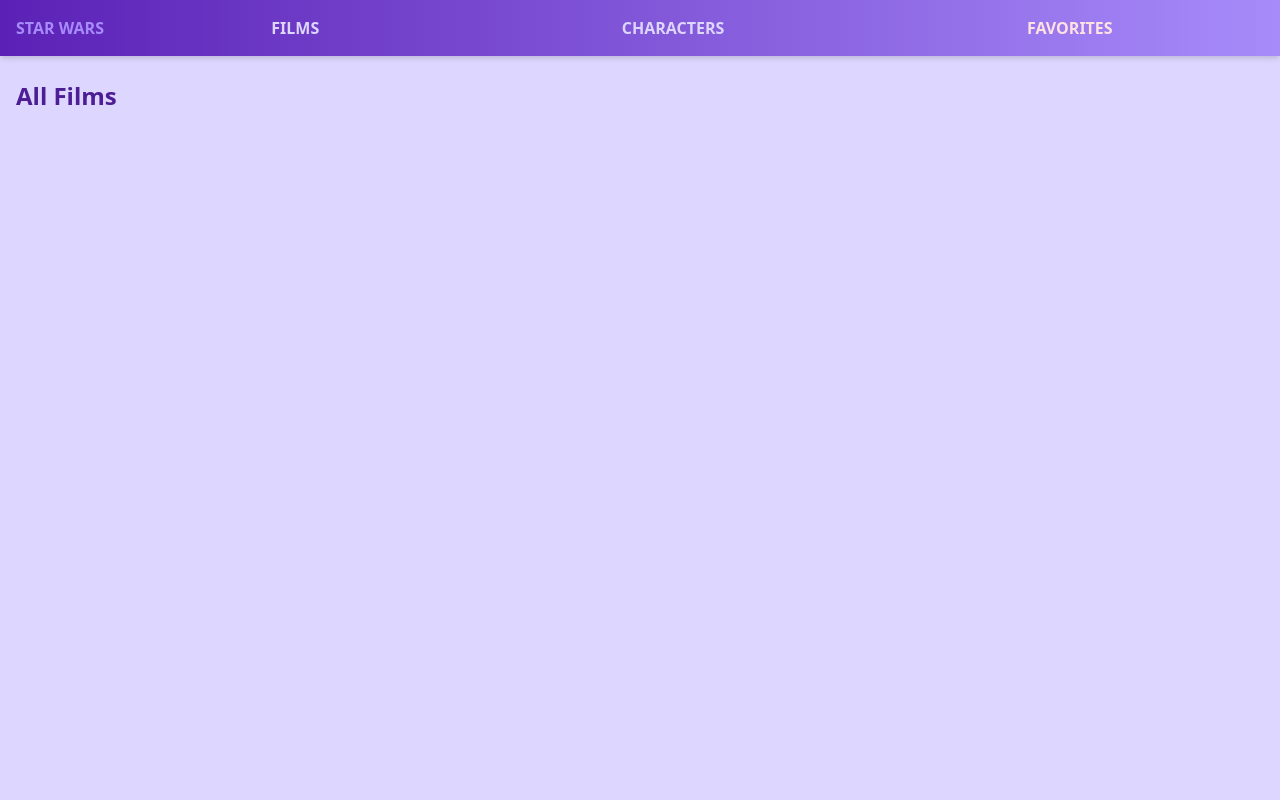
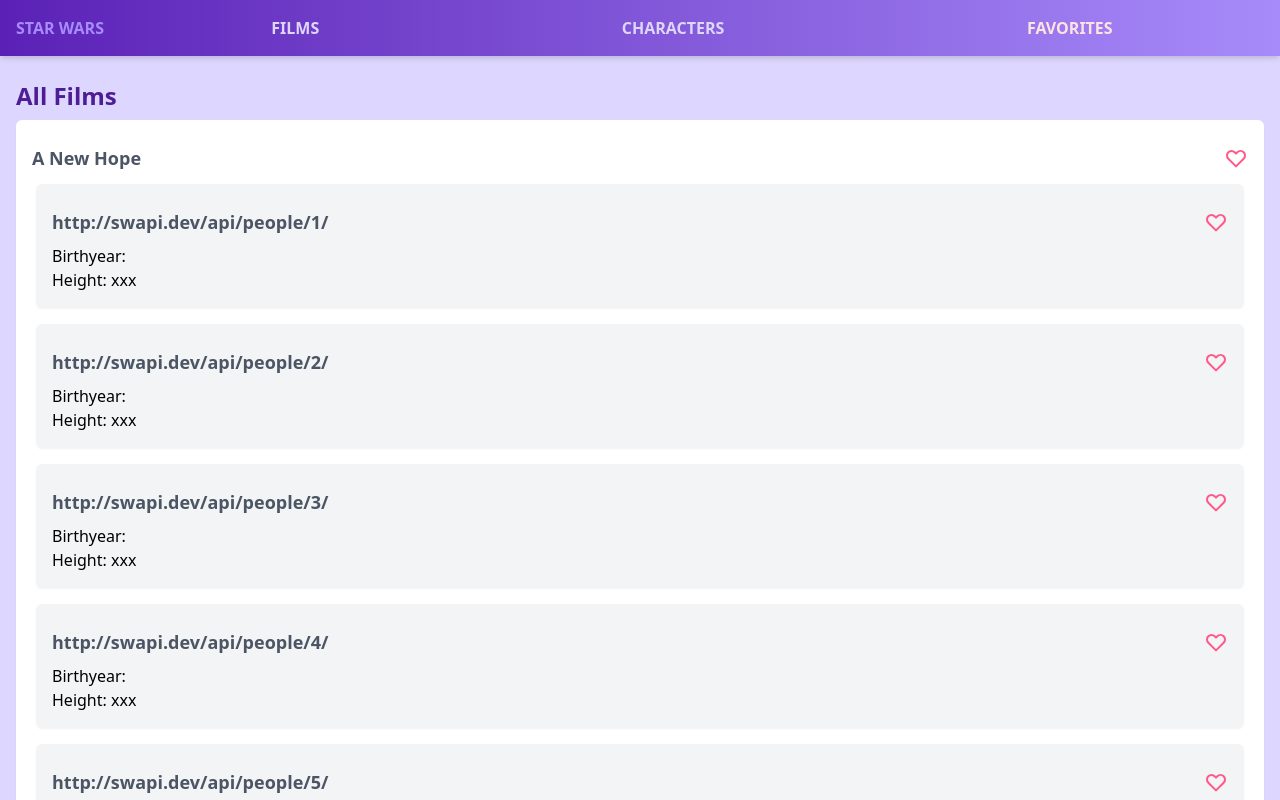
Before and after one commit to pialuna/simple-react-app, a React (Create React App) app: page / in a window 1280 px wide. Shown: the top 800 px of the page. Built offline with nearby package versions, Linux system fonts and the light colour scheme.

Commit message:
:recycle: Add FilmList to Films component

```diff
--- a/src/App.js
+++ b/src/App.js
@@ -16,10 +16,10 @@
         <div className="p-4">
           <Switch>
             <Route exact path="/">
-              <Films />
+              <Films films={filmsData} />
             </Route>
             <Route path="/films">
-              <Films />
+              <Films films={filmsData} />
             </Route>
             {/* <Route path="/films/:id" children={<Film />}></Route> */}
             <Route path="/characters">
--- a/src/components/Films.js
+++ b/src/components/Films.js
@@ -1,12 +1,14 @@
 import React from "react";
+// components
+import FilmList from "./FilmList";
 
 // The page with the complete list of films
 
-const Films = () => {
+const Films = ({ films }) => {
   return (
     <div>
       <h1>All Films</h1>
-      {/* <FilmList films={filmsData} /> */}
+      <FilmList films={films} />
     </div>
   );
 };
```
